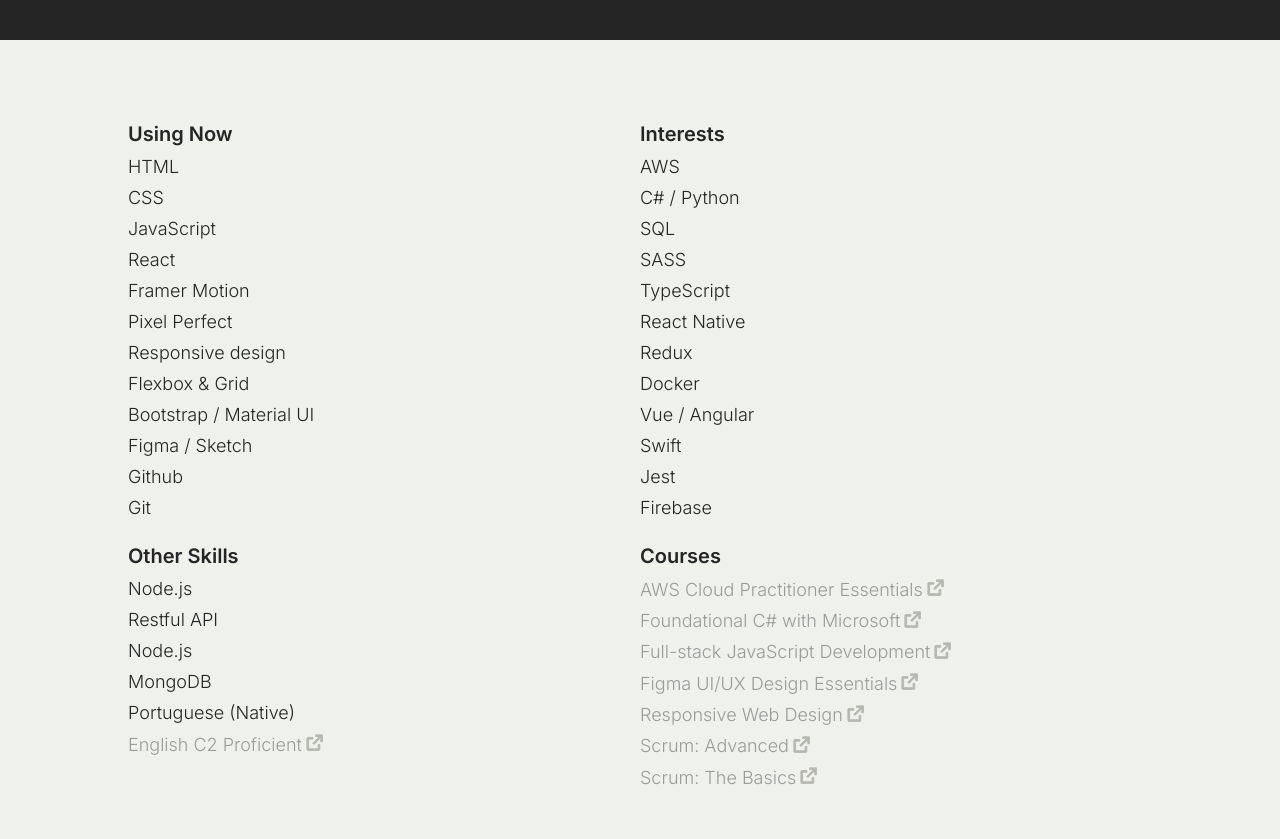
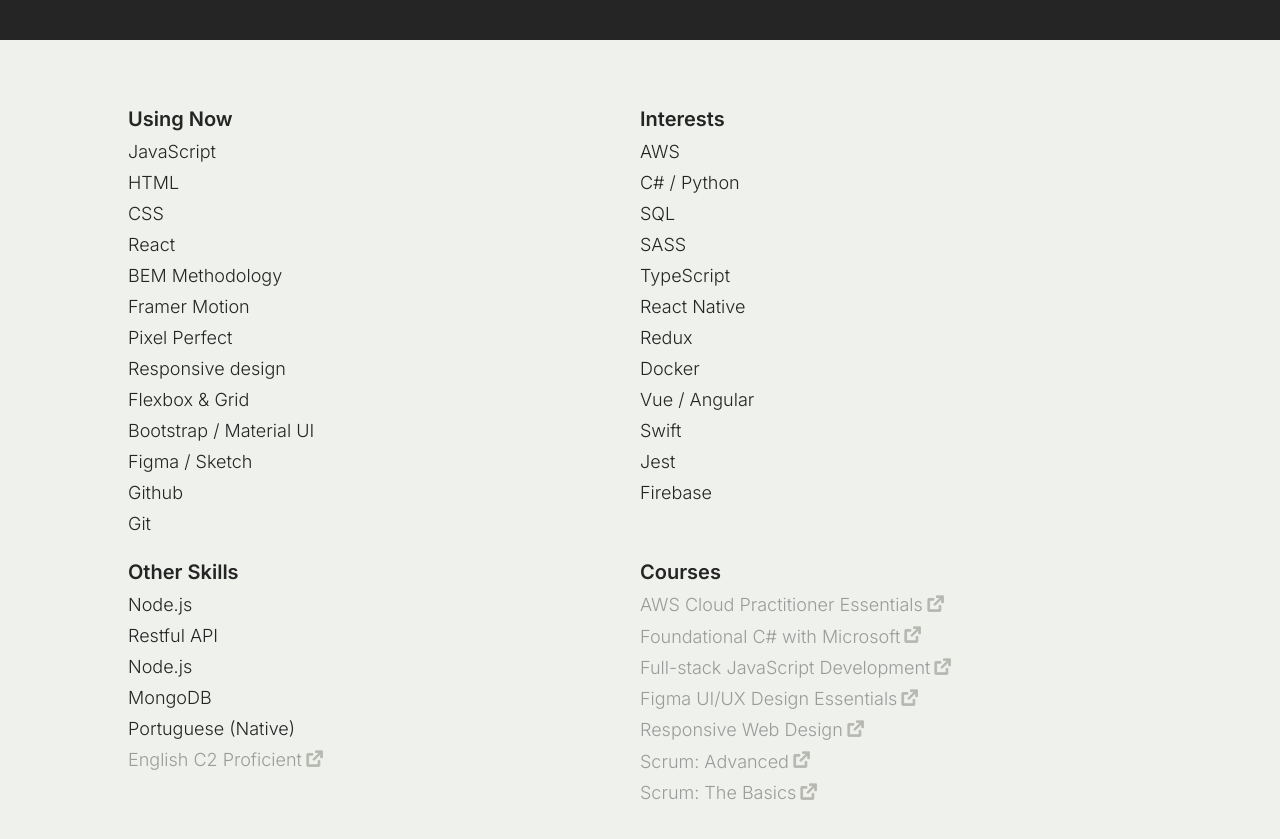
Before and after one commit to t-minini/my-website-v3, a React (Create React App) app: page / in a window 1280 px wide. Shown: the part 1560-2399 px from the top of the page. Built offline with nearby package versions, Linux system fonts and the light colour scheme; a web font is replaced by a local one.

Commit message:
updating Using Now skills

```diff
--- a/src/components/skills/Skills.jsx
+++ b/src/components/skills/Skills.jsx
@@ -63,6 +63,14 @@ export function Skills() {
             variants={itemVariants}
             viewport={{ once: true }}
           >
+            JavaScript
+          </motion.li>
+          <motion.li
+            initial="initial"
+            whileInView="animate"
+            variants={itemVariants}
+            viewport={{ once: true }}
+          >
             HTML
           </motion.li>
           <motion.li
@@ -73,13 +81,14 @@ export function Skills() {
           >
             CSS
           </motion.li>
+
           <motion.li
             initial="initial"
             whileInView="animate"
             variants={itemVariants}
             viewport={{ once: true }}
           >
-            JavaScript
+            React
           </motion.li>
           <motion.li
             initial="initial"
@@ -87,7 +96,7 @@ export function Skills() {
             variants={itemVariants}
             viewport={{ once: true }}
           >
-            React
+            BEM Methodology
           </motion.li>
           <motion.li
             initial="initial"
```
